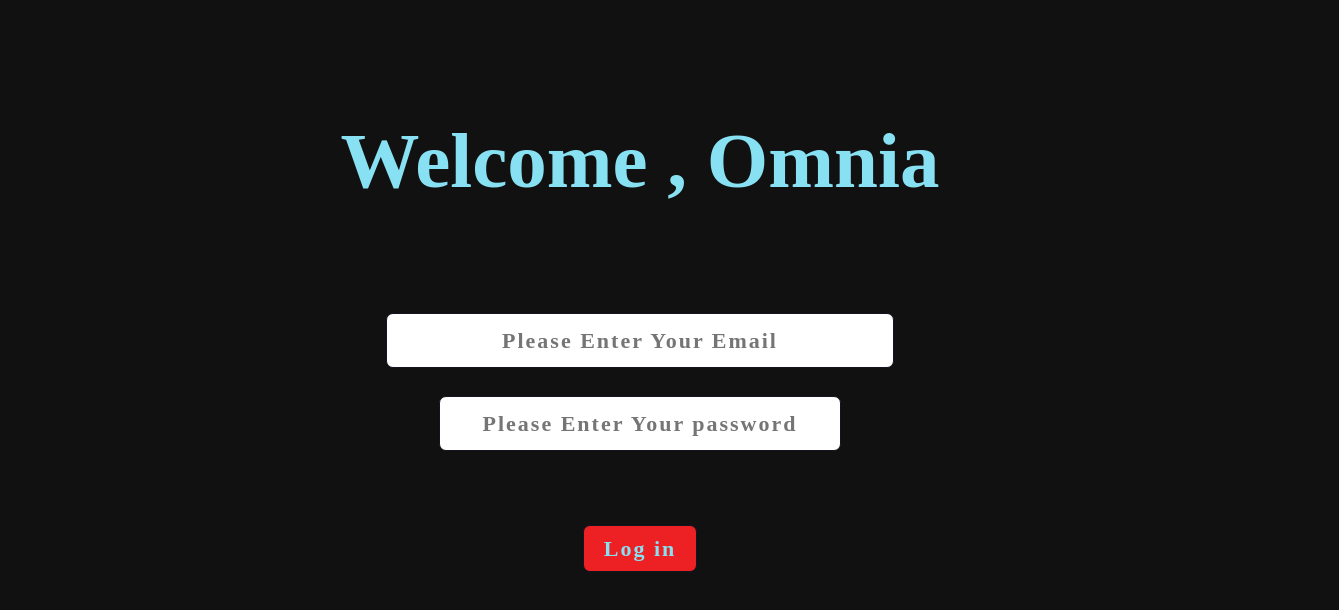
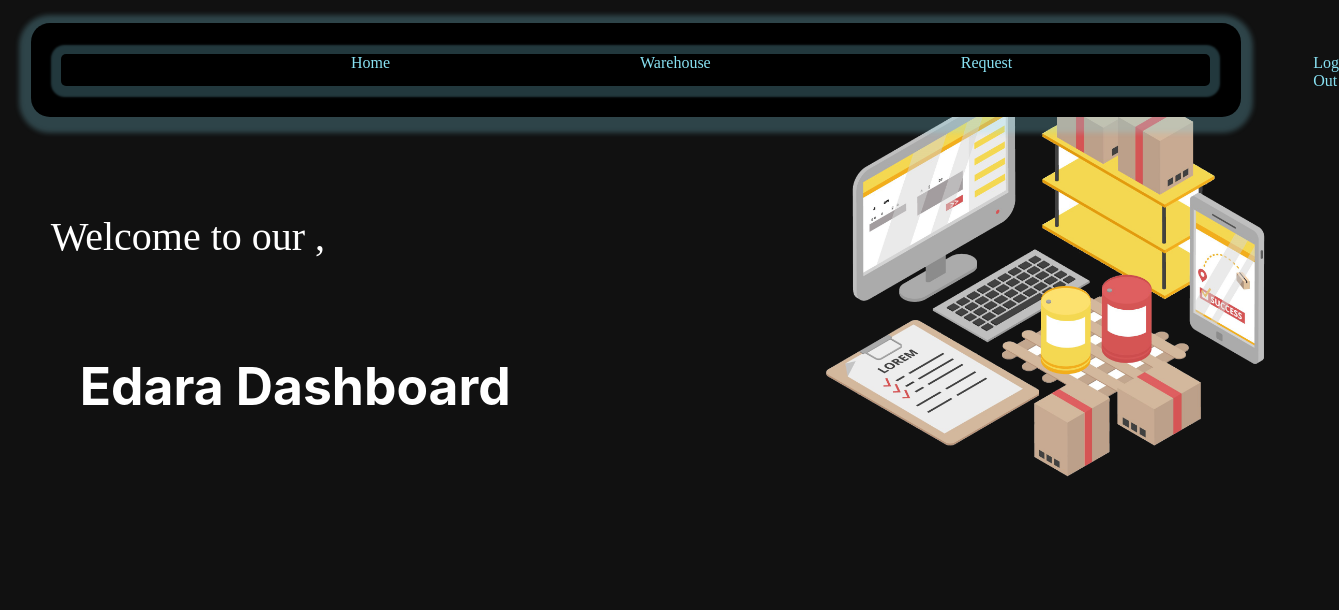
Before and after one commit to Omnia-Arafat/Edaraa-Dashboard, a React (Create React App) app in the folder 1st_trail/client/: page / in a window 1280 px wide. Shown: the top 610 px of the page, 1339 px wide, since content can reach past the window. Built offline with nearby package versions, Linux system fonts and the light colour scheme; no server answers.

Commit message:
home added and some edits on header

```diff
--- a/1st_trail/client/src/App.js
+++ b/1st_trail/client/src/App.js
@@ -4,6 +4,8 @@ import React, { useState, useEffect } from 'react';
 import axios from 'axios';
 import Log_in from './components/pages/Log_in'
 import Header from './components/common/Header'
+import Warehouse from './components/pages/Warehouse'
+import Home from './components/pages/Home'
 
 function App() {
   const [users, setUsers] = useState([]);
@@ -22,7 +24,9 @@ function App() {
   return (
     <div>
 
-<Log_in/>
+
+<Header/>
+<Home/>
 
 </div>
   );
--- a/1st_trail/client/src/components/common/header.js
+++ b/1st_trail/client/src/components/common/header.js
@@ -4,10 +4,18 @@ import '../../styles/Header.css'
 const header = () => {
   return (
     <div>
+    <div id='header'>
     <div id='rectangle-nav-one'>
     </div>
-    <div id='rectangle-nav-two'>
+    <ul id='nav-list'>
+    <li>Home </li>
+    <li>Warehouse</li>
+    <li>Request</li>
+    <li>Log Out</li>
+
+    </ul>
     </div>
+    <br ></br>
 
 
 
--- /dev/null
+++ b/1st_trail/client/src/components/pages/Home.js
@@ -0,0 +1,16 @@
+import React from 'react'
+import "../../styles/home.css"
+import myImage from '../../uploaded/images/home-imge.png';
+const home = () => {
+  return (
+    <div>
+      <div id='home'>
+    <h1 id='h1'>Welcome to our , </h1>
+    <h2 id='h2'>Edara Dashboard</h2>
+      <img id='home-img' src={myImage} alt='hjjiuh'/>
+      </div>
+    </div>
+  )
+}
+
+export default home
--- /dev/null
+++ b/1st_trail/client/src/components/pages/Warehouse.js
@@ -0,0 +1,12 @@
+import React from 'react'
+import '../../styles/Warehouse.css'
+
+const Warehouse = () => {
+  return (
+    <div>
+      <p id='admin-txt'>Admin Dashboard</p>
+    </div>
+  )
+}
+
+export default Warehouse
--- a/1st_trail/client/src/styles/Header.css
+++ b/1st_trail/client/src/styles/Header.css
@@ -1,14 +1,18 @@
 :root{
-    --background-color : #111111;
     --items-color : #172224;
     --blue-color : #88e1f2;
     --red-color :#ed2024;
     --green-color :#2e8807;
     --font-name : 'Abril Fatface';
 }
-
+#header{
+    z-index: 1;
+}
+br{
+    margin: 43px
+}
 body{
-background-color: var(--background-color);
+/* background-color: var(--background-color); */
 font-family: var(--font-name);
 }
 
@@ -34,3 +38,34 @@ font-family: var(--font-name);
     box-shadow: 0px 1px 2px 10px rgba(136, 225, 242, 0.25);
     border-radius: 5px;
 }
+
+
+#nav-list{
+
+    position: absolute;
+left: 4.76%;
+right: 5.49%;
+top: 4.7%;
+bottom: 88.1%;
+background: #000000;
+box-shadow: 0px 1px 2px 10px rgba(136, 225, 242, 0.25);
+border-radius: 5px;
+list-style: none;
+display: flex;
+color: var(--blue-color);
+height: 4%;
+}
+
+#nav-list li{
+    cursor: pointer;
+    margin-left: 250px;
+
+}
+#nav-list li:hover{
+border: 3px solid var(--red-color);
+border-radius: 30px;
+padding: 2px;
+}
+
+#nav-list li:nth-child(4){
+margin-left: 301px;}
--- /dev/null
+++ b/1st_trail/client/src/styles/Warehouse.css
@@ -0,0 +1,6 @@
+
+#admin-txt {
+  color: var(--red-color);
+  font-size: 46px;
+  margin: 22px;
+}
--- /dev/null
+++ b/1st_trail/client/src/styles/home.css
@@ -0,0 +1,35 @@
+h1{
+
+    position: absolute;
+    left: 1.8%;
+    right: 74.6%;
+    top: 23.1%;
+    bottom: 59.51%;
+    font-weight: 400;
+    line-height: 49px;
+    text-align: right;
+    color: white;
+    font-size: 40px;
+}
+
+h2{
+    position: absolute;
+
+right: 60.1%;
+top: 39%;
+bottom: 38.93%;
+font-family: 'Inter';
+font-style: normal;
+font-weight: 700;
+font-size: 51.56px;
+line-height: 62px;
+text-align: right;
+color: #FFFFFF;
+}
+
+#home-img{
+
+        width: 38%;
+        float: right;
+
+}
```
Also changed, not shown: 1st_trail/client/src/uploaded/images/home-imge.png (added), 1 other file (tests, documents, lock files or other folders).
